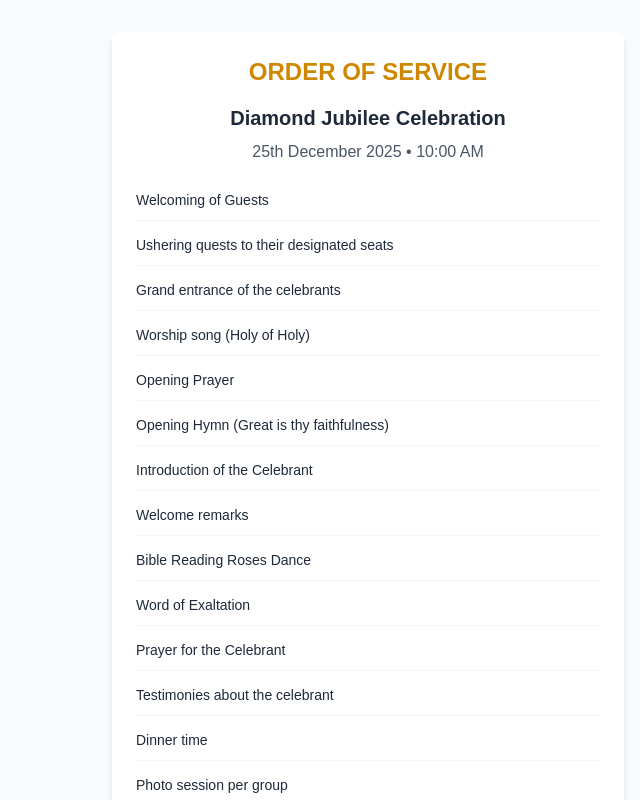
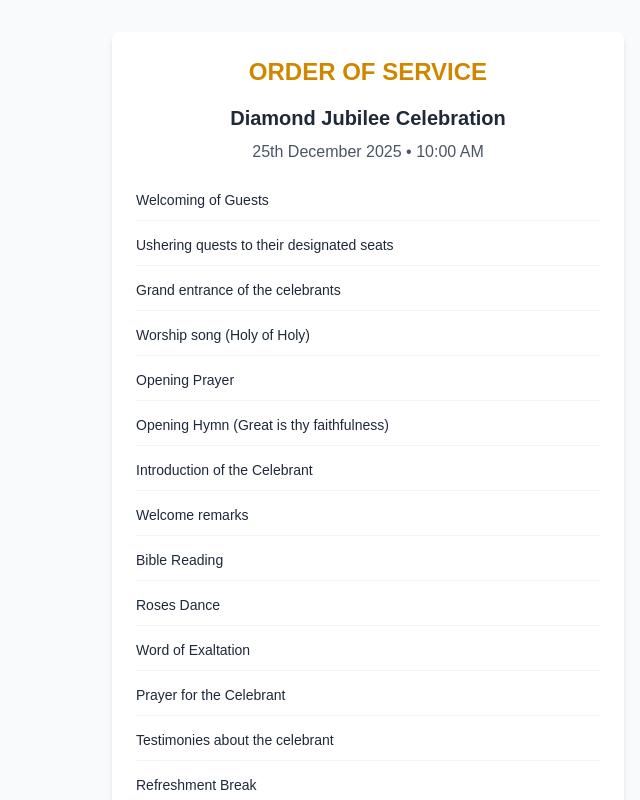
Before and after one commit to thatzerroguy/reserve-invitation, a Next.js app: page /order-service in a window 1280 px wide. Shown: the top 800 px of the page, without its empty margins (272-912 px from the left). Built offline with nearby package versions, Linux system fonts and the light colour scheme.

Commit message:
fix: spelling fix 3

```diff
--- a/src/app/order-service/page.tsx
+++ b/src/app/order-service/page.tsx
@@ -13,11 +13,12 @@ export default function OrderServicePage() {
     'Opening Hymn (Great is thy faithfulness)',
     'Introduction of the Celebrant',
     'Welcome remarks',
-    'Bible Reading Roses Dance',
+    'Bible Reading',
+    'Roses Dance',
     'Word of Exaltation',
     'Prayer for the Celebrant',
     'Testimonies about the celebrant',
-    'Dinner time',
+    'Refreshment Break',
     'Photo session per group',
     'Audio-video presentation',
     'Games',
```
